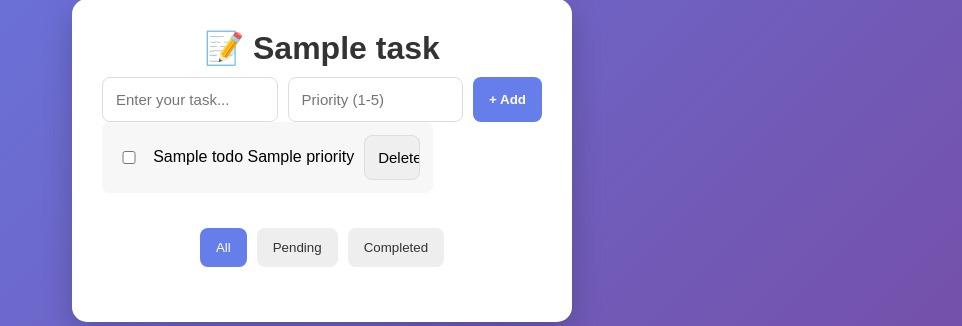
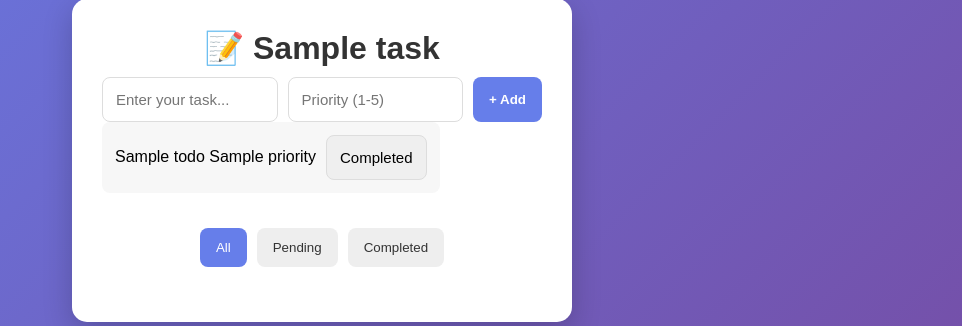
Before and after one commit to TABharathwaj1998/Prior_todo, a Flask app: template template/todo.html in a window 1280 px wide. Shown: the part 240-566 px from the top of the page, without its empty margins (318-1280 px from the left). Run offline with Flask 3, Linux system fonts and the light colour scheme; the template is opened without the code that fills it: most values are stand-ins (such as "Sample title", 1, 10 or a date in 2020).

Commit message:
Add files via upload

```diff
--- a/app.py
+++ b/app.py
@@ -9,7 +9,7 @@ todolist_values = []
 def init():
     conn = sqlite3.connect("priority_todo.db")
     conn.row_factory = sqlite3.Row
-    conn.execute("CREATE TABLE IF NOT EXISTS PriorTODO (id INTEGER PRIMARY KEY AUTOINCREMENT, task TEXT NOT NULL, TODO TEXT NOT NULL, priority INTEGER NOT NULL, date DATETIME)")
+    conn.execute("CREATE TABLE IF NOT EXISTS PriorTODO (task TEXT NOT NULL, TODO TEXT NOT NULL, priority INTEGER NOT NULL, date DATETIME)")
     return conn
 
 @app.route("/", methods=["GET", "POST"])
@@ -31,25 +31,25 @@ def add_todo():
     todolist = cursor.fetchall()
     conn.close()
 
-    return render_template("todo.html", TodoList = todolist)
+    return render_template("todo.html", TodoList = todolist, Task = task)
 
-@app.route("/delete_todo", methods=["POST"])
-def delete_todo():
+@app.route("/completed_todo", methods=["POST"])
+def completed_todo():
     for todolist in range(len(todolist_values)):
         todo_to_delete = request.form.get(todolist_values[todolist])
         todo_to_delete = str(todo_to_delete)
-        if todo_to_delete == "Delete":
-            print("the index to be deleted is: ", todolist)
+        if todo_to_delete == "Completed":
             conn = init()
-            conn.execute("DELETE FROM PriorTODO WHERE id = ?", (todolist+1,))
+            conn.execute("DELETE FROM PriorTODO WHERE TODO = ?", (todolist_values[todolist],))
             conn.commit()
+            print(todolist_values[todolist], " is removed from the list")
+            todolist_values.pop(todolist)
+            print("so the current list is ", todolist_values)
             cursor = conn.cursor()
             cursor.execute("SELECT * FROM PriorTODO")
             todolist = cursor.fetchall()
             conn.close()
-            return render_template("todo.html", TodoList = todolist)
-    '''
-    '''
+            return render_template("todo.html", TodoList = todolist, Task = task)
 
 if __name__ == "__main__":
     app.run(debug=True)
--- a/template/todo.html
+++ b/template/todo.html
@@ -25,9 +25,8 @@
         <ul class="todo-list" id="todoList">
             {% for todo in TodoList %}
                 <li>
-                    <input type ="checkbox">
                     <label for ="{{ todo['TODO'] }}">{{ todo['TODO'] }} <t></t>  {{ todo['priority'] }}</label>
-                    <input type = submit value = "Delete" name="{{ todo['TODO'] }}" formmethod="POST" formaction="/delete_todo">
+                    <input type = submit value = "Completed" name="{{ todo['TODO'] }}" formmethod="POST" formaction="/completed_todo">
                 </li>
             {% endfor %}
         </ul>
```
